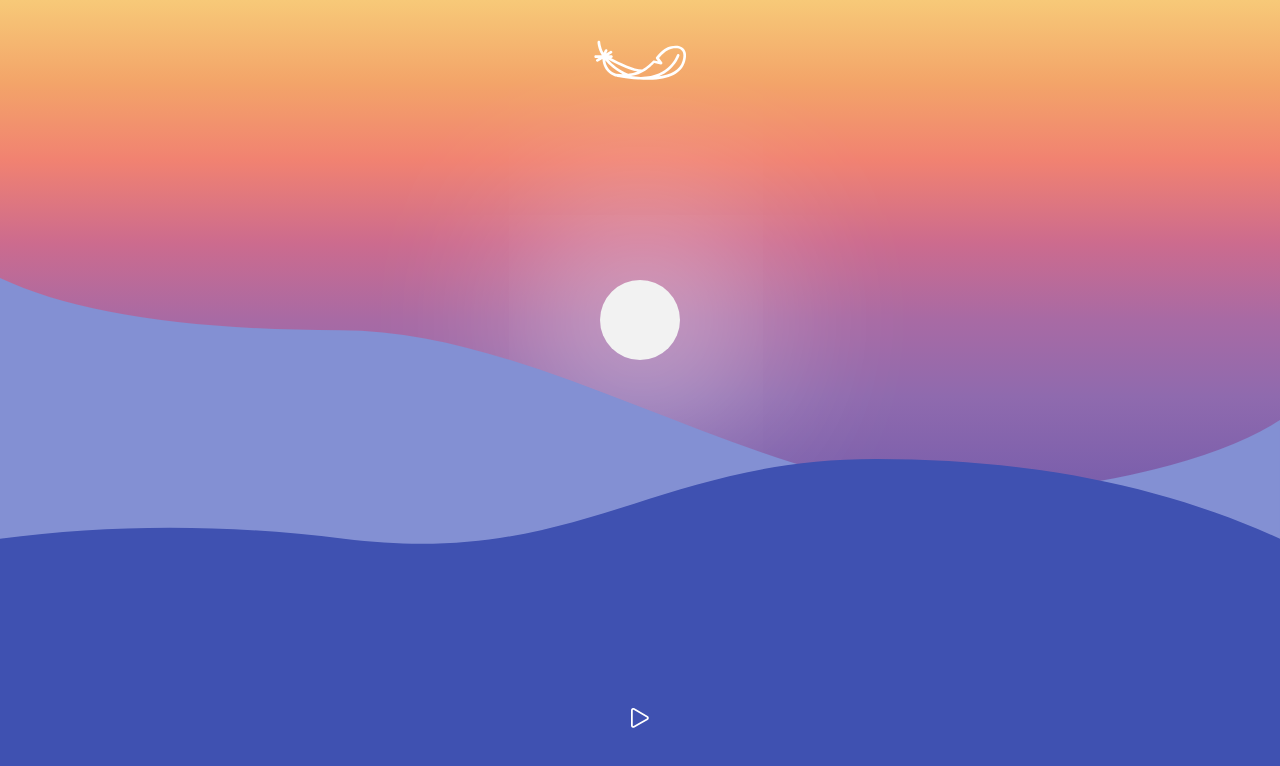
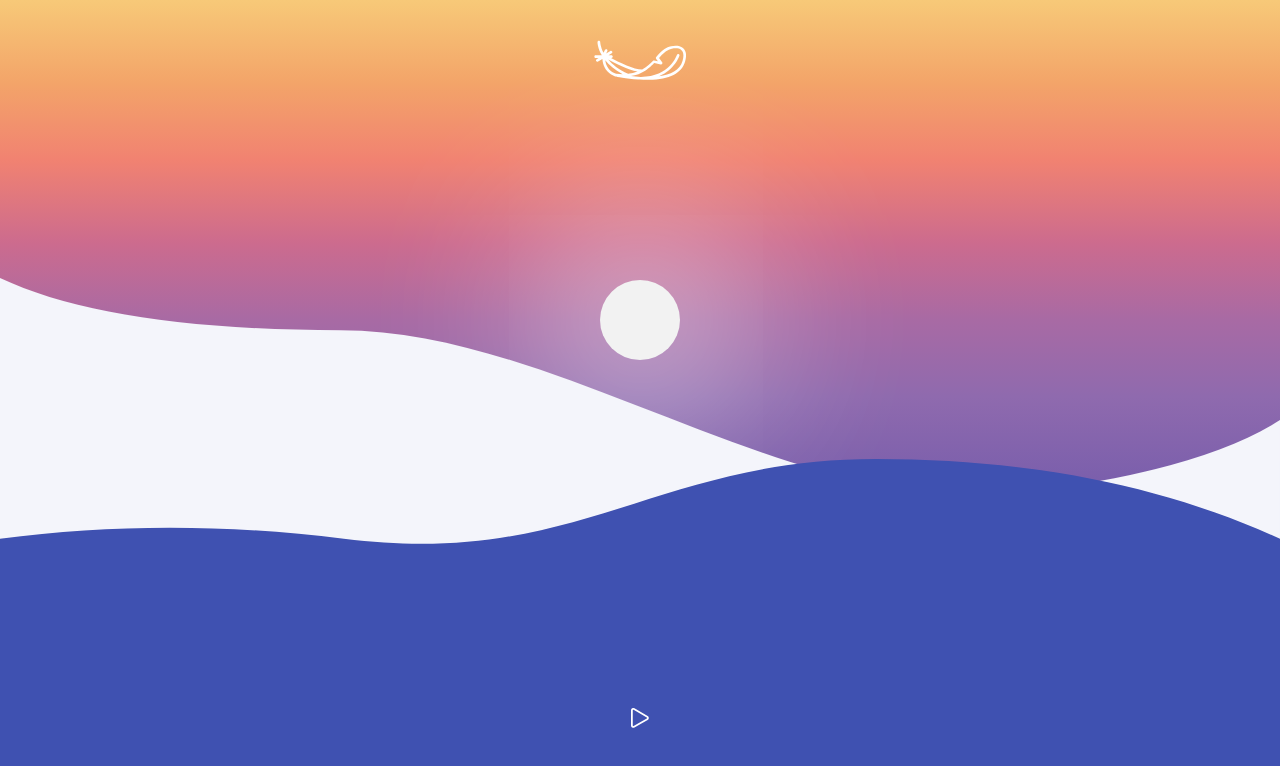
Before and after one commit to flatsteve/breathe, a React (Create React App) app: page / in a window 1280 px wide. Shown: the top 766 px of the page. Built offline with nearby package versions, Linux system fonts and the light colour scheme.

Commit message:
Background lighter

```diff
--- a/src/components/Landscapes.scss
+++ b/src/components/Landscapes.scss
@@ -20,7 +20,7 @@
   transform: translateY(30%); // Initial position
 
   svg {
-    fill: lighten(#3f51b1, 20%);
+    fill: lighten(#3f51b1, 50%);
     height: 100%;
     width: 100%;
   }
```
